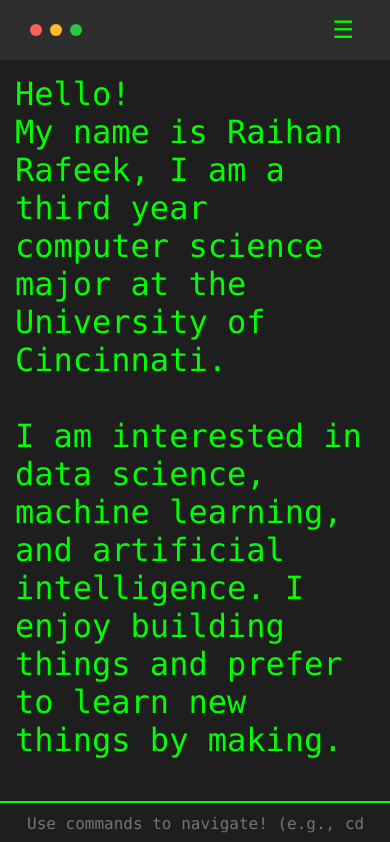
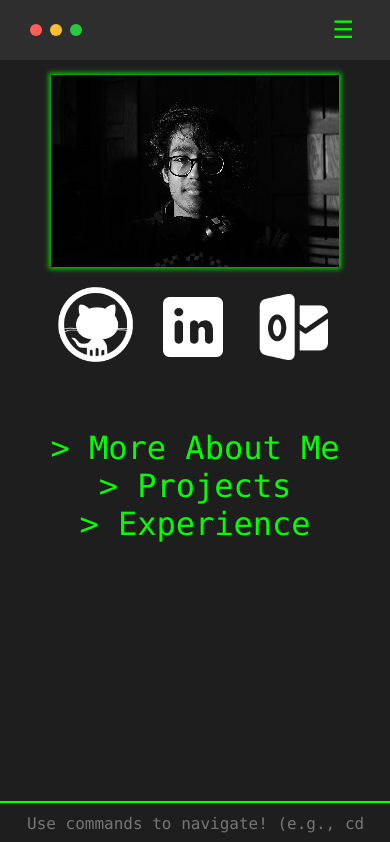
Before and after one commit to Rai1975/portfolio, a React (Create React App) app in the folder portfolio/: page / in a window 390 px wide. Shown: the top 842 px of the page. Built offline with nearby package versions, Linux system fonts and the light colour scheme.

Commit message:
Making scaling changes.

```diff
--- a/portfolio/src/pages/About-me.js
+++ b/portfolio/src/pages/About-me.js
@@ -79,14 +79,14 @@
       {!isLandingPage && (
         <div
           style={{
-            display: 'grid',
+            display: isMobile ? 'inline-flex' : 'grid',
             gridTemplateColumns: isMobile ? '1fr' : '1fr 1fr',
             gap: '20px',
             maxWidth: '600px',
             margin: isMobile ? '0 auto' : '0',
           }}
         >
-          {personalImagePaths.map((imagePath, index) => (
+          {(isMobile ? personalImagePaths.slice(0, 2) : personalImagePaths).map((imagePath, index) => (
             <div
               key={index}
               style={{
--- a/portfolio/src/pages/Experience.js
+++ b/portfolio/src/pages/Experience.js
@@ -5,6 +5,7 @@
   const [currentIndex, setCurrentIndex] = useState(0);
   const [done, setDone] = useState(false);
   const [experiences, setExperiences] = useState([]);
+  const [isMobile, setIsMobile] = useState(window.innerWidth <= 768);
 
   const fullText = `Experience`;
   const typingSpeed = 50; // Speed of typing in milliseconds
@@ -25,6 +26,15 @@
       return () => clearTimeout(timeout);
     }
   }, [currentIndex, done, fullText]);
+
+  useEffect(() => {
+    const handleResize = () => {
+      setIsMobile(window.innerWidth <= 768);
+    };
+
+    window.addEventListener('resize', handleResize);
+    return () => window.removeEventListener('resize', handleResize);
+  }, []);
 
   // Fetch experiences from the JSON file
   useEffect(() => {
@@ -69,7 +79,7 @@
           overflow: 'hidden',
           whiteSpace: 'pre-wrap',
           color: '#00ff00',
-          fontSize: '55px',
+          fontSize: isMobile ? '45px' : '55px',
         }}
       >
         {text}
@@ -86,7 +96,7 @@
               >
                 <h2
                   style={{
-                    fontSize: '40px',
+                    fontSize: isMobile ? '20px' :'40px',
                     color: '#00ff00',
                     marginBottom: '15px',
                     borderBottom: '2px solid #00ff00',
@@ -119,8 +129,8 @@
                     alt={`${exp.title} logo`}
                     style={{
                       width: 'auto',
-                      height: '300px',
-                      maxWidth: '400px',
+                      height: isMobile ? '200px' : '300px',
+                      maxWidth: isMobile ? '200px' : '400px',
                       borderRadius: '10px',
                       objectFit: 'contain',
                     }}
@@ -128,7 +138,7 @@
                 </div>
                 <p
                   style={{
-                    fontSize: '25px',
+                    fontSize: isMobile ? '20px' : '25px',
                     margin: '5px 0',
                     color: '#00ff00',
                   }}
@@ -137,7 +147,7 @@
                 </p>
                 <p
                   style={{
-                    fontSize: '20px',
+                    fontSize: isMobile ? '15px' : '20px',
                     margin: '5px 0',
                     color: '#aaa',
                   }}
@@ -146,7 +156,7 @@
                 </p>
                 <p
                   style={{
-                    fontSize: '22px',
+                    fontSize: isMobile ? '20px' : '22px',
                     marginTop: '10px',
                     color: '#ddd',
                   }}
--- a/portfolio/src/pages/Info.js
+++ b/portfolio/src/pages/Info.js
@@ -1,3 +1,4 @@
+import { isSameMonth } from 'ngx-bootstrap/chronos';
 import React, { useEffect, useState } from 'react';
 
 const About = () => {
@@ -13,6 +14,7 @@
     { type: 'link', value: '/about', label: '\n> More About Me\n', small: false },
     { type: 'link', value: '/projects', label: '> Projects\n', small: false },
     { type: 'link', value: '/experiences', label: '> Experience\n', small: false },
+
   ];
 
   const typingSpeed = 80;
--- a/portfolio/src/pages/landingPage.js
+++ b/portfolio/src/pages/landingPage.js
@@ -1,9 +1,21 @@
-import React from 'react';
+import React, { useEffect, useState } from 'react';
 import Home from './About-me';
 import About from './Info';
 
 const LandingPage = () => {
+  const [isMobile, setIsMobile] = useState(window.innerWidth <= 768);
+
+  useEffect(() => {
+    const handleResize = () => {
+      setIsMobile(window.innerWidth <= 768);
+    };
+
+    window.addEventListener('resize', handleResize);
+    return () => window.removeEventListener('resize', handleResize);
+  }, []);
+
   return (
+    !isMobile ? (
       <div
         style={{
           display: 'flex',
@@ -21,7 +33,7 @@
             flex: 1,
             minWidth: '300px',
             marginRight: '0px',
-          backgroundColor: '#1e1e1e'
+            backgroundColor: '#1e1e1e',
           }}
         >
           <Home />
@@ -37,6 +49,41 @@
           <About />
         </div>
       </div>
+    ) : (
+      <div
+        style={{
+          display: 'flex',
+          justifyContent: 'space-between',
+          backgroundColor: '#1e1e1e',
+          height: '100vh',
+          boxSizing: 'border-box',
+          flexWrap: 'wrap',
+          position: 'relative',
+        }}
+      >
+        {/* Right Column: About Component */}
+        <div
+          style={{
+            flex: 1,
+            minWidth: '300px',
+          }}
+        >
+          <About />
+        </div>
+
+        {/* Left Column: Home Component */}
+        <div
+          style={{
+            flex: 1,
+            minWidth: '300px',
+            marginRight: '0px',
+            backgroundColor: '#1e1e1e',
+          }}
+        >
+          <Home />
+        </div>
+      </div>
+    )
   );
 };
 
```
Lines whose indentation alone changed are shown as unchanged.
